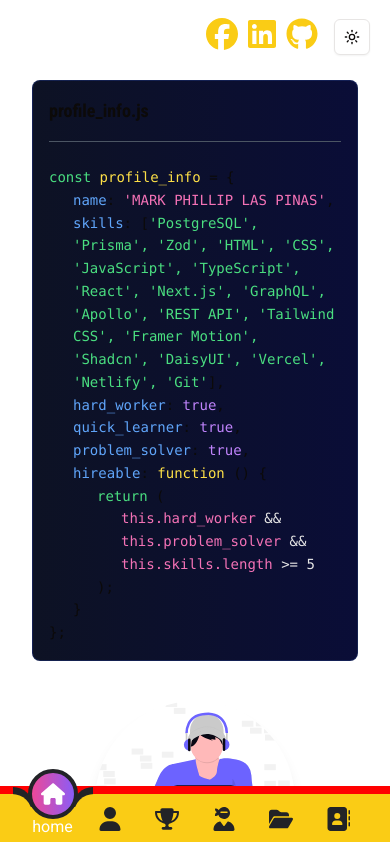
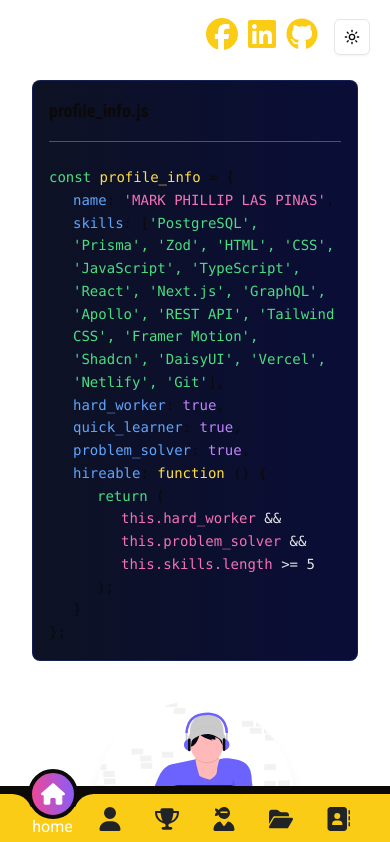
Before and after one commit to markPLP/mysite, a React (Vite) app: page / in a window 390 px wide. Shown: the top 842 px of the page. Built offline with nearby package versions, Linux system fonts and the light colour scheme.

Commit message:
Finish mobile footer menu

```diff
--- a/src/components/navbar/NavbarMobile.jsx
+++ b/src/components/navbar/NavbarMobile.jsx
@@ -26,7 +26,7 @@
   return (
     <div
       className="md:hidden fixed bottom-0 flex justify-center items-center w-full bg-primary"
-      style={{ boxShadow: '0 -8px 0 0 red' }}
+      style={{ boxShadow: '0 -8px 0 0 #0c0a09' }}
     >
       <div className="relative flex items-center px-5 w-[375px]">
         <ul className="flex justify-between w-full">
@@ -46,7 +46,7 @@
                   className="relative flex flex-col justify-center items-center text-center"
                 >
                   <i
-                    className={`w-6 h-6 block transition-all ${
+                    className={`w-6 h-6 block transition-all duration-1000 ${
                       activeIndex === index
                         ? '-translate-y-[25px] text-white w-5 h-5 '
                         : 'text-[#222327]'
@@ -69,14 +69,14 @@
           })}
 
           <li
-            className="absolute w-[50px] h-[50px] top-[-50%] rounded-full border-4 border-[#222327] bg-custom-gradient transition-transform z-0"
+            className="absolute w-[50px] h-[50px] top-[-50%] rounded-full border-4 border-[#0c0a09] bg-custom-gradient transition-transform duration-500 z-0"
             style={{
               transform: calculateTransform(activeIndex),
             }}
           >
             <span
               style={{
-                boxShadow: '1px -7px 0 0 #222327',
+                boxShadow: '1px -7px 0 0 #0c0a09',
                 textIndent: '-9999px',
               }}
               className="w-5 h-5 absolute top-1/2 left-[-20px] rounded-tr-[20px] transparent text-indent-[-9999px]"
@@ -85,7 +85,7 @@
             </span>
             <span
               style={{
-                boxShadow: '-1px -7px 0 0 #222327',
+                boxShadow: '-1px -7px 0 0 #0c0a09',
                 textIndent: '-9999px',
               }}
               className="w-5 h-5 absolute top-1/2 right-[-20px] rounded-tl-[20px] bg-transparent text-indent-[-9999px]"
```
